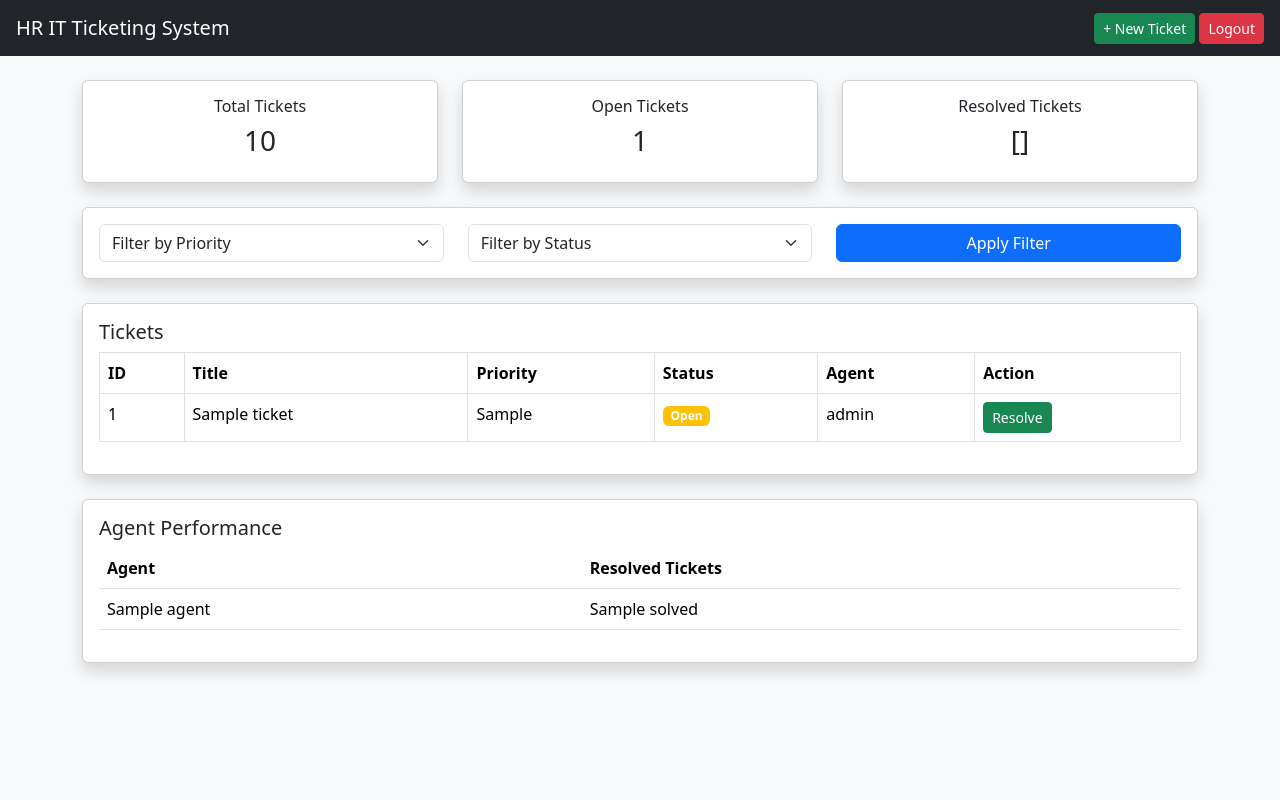
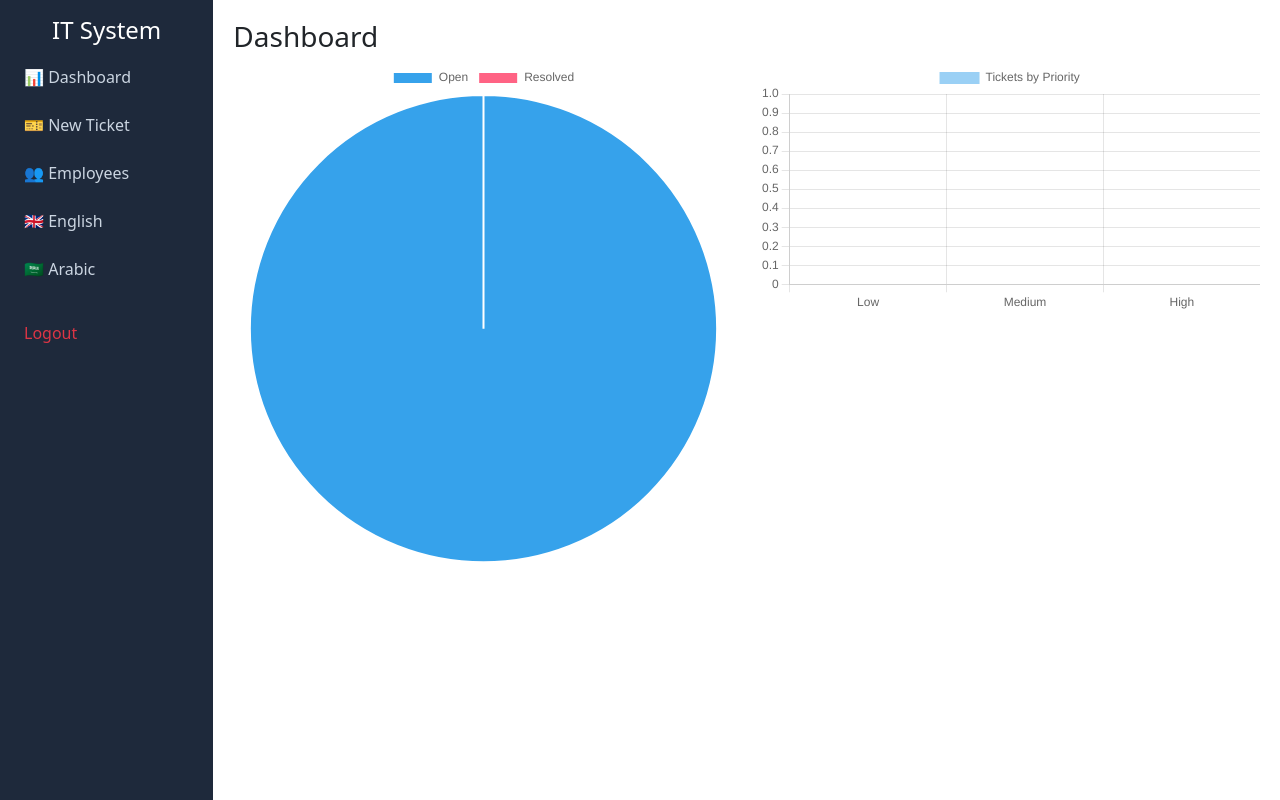
Before and after one commit to shadab404/EMD-Ticketing, a Flask app: template templates/dashboard.html in a window 1280 px wide. Run offline with Flask 3, Linux system fonts and the light colour scheme; tables that the repository leaves empty hold one stand-in row (values such as "Sample post"); the template is opened without the code that fills it: values that come from a table or form of the project are taken from there, most other values are stand-ins (such as "Sample title", 1, 10 or a date in 2020).

Commit message:
Update dashboard.html

```diff
--- a/templates/dashboard.html
+++ b/templates/dashboard.html
@@ -1,130 +1,38 @@
-<!DOCTYPE html>
-<html>
-<head>
-    <title>Dashboard</title>
-    <link href="https://cdn.jsdelivr.net/npm/bootstrap@5.3.2/dist/css/bootstrap.min.css" rel="stylesheet">
-</head>
-<body class="bg-light">
+{% extends "base.html" %}
+{% block content %}
 
-<nav class="navbar navbar-dark bg-dark px-3">
-    <span class="navbar-brand">HR IT Ticketing System</span>
-    <div>
-        <a href="/create_ticket" class="btn btn-success btn-sm">+ New Ticket</a>
-        <a href="/logout" class="btn btn-danger btn-sm">Logout</a>
+<h3>Dashboard</h3>
+
+<div class="row mb-4">
+    <div class="col-md-6">
+        <canvas id="statusChart"></canvas>
     </div>
-</nav>
-
-<div class="container mt-4">
-
-    <!-- Stats Cards -->
-    <div class="row mb-4">
-        <div class="col-md-4">
-            <div class="card shadow text-center p-3">
-                <h6>Total Tickets</h6>
-                <h3>{{ total }}</h3>
-            </div>
-        </div>
-
-        <div class="col-md-4">
-            <div class="card shadow text-center p-3">
-                <h6>Open Tickets</h6>
-                <h3>{{ open_count }}</h3>
-            </div>
-        </div>
-
-        <div class="col-md-4">
-            <div class="card shadow text-center p-3">
-                <h6>Resolved Tickets</h6>
-                <h3>{{ resolved }}</h3>
-            </div>
-        </div>
+    <div class="col-md-6">
+        <canvas id="priorityChart"></canvas>
     </div>
-
-    <!-- Filters -->
-    <div class="card shadow p-3 mb-4">
-        <form method="GET" class="row">
-            <div class="col-md-4">
-                <select name="priority" class="form-select">
-                    <option value="">Filter by Priority</option>
-                    <option value="Low">Low</option>
-                    <option value="Medium">Medium</option>
-                    <option value="High">High</option>
-                </select>
-            </div>
-
-            <div class="col-md-4">
-                <select name="status" class="form-select">
-                    <option value="">Filter by Status</option>
-                    <option value="Open">Open</option>
-                    <option value="Resolved">Resolved</option>
-                </select>
-            </div>
-
-            <div class="col-md-4">
-                <button class="btn btn-primary w-100">Apply Filter</button>
-            </div>
-        </form>
-    </div>
-
-    <!-- Tickets Table -->
-    <div class="card shadow p-3 mb-4">
-        <h5>Tickets</h5>
-        <table class="table table-bordered">
-            <thead>
-                <tr>
-                    <th>ID</th>
-                    <th>Title</th>
-                    <th>Priority</th>
-                    <th>Status</th>
-                    <th>Agent</th>
-                    <th>Action</th>
-                </tr>
-            </thead>
-            <tbody>
-                {% for ticket in tickets %}
-                <tr>
-                    <td>{{ ticket.id }}</td>
-                    <td>{{ ticket.title }}</td>
-                    <td>{{ ticket.priority }}</td>
-                    <td>
-                        {% if ticket.status == "Open" %}
-                            <span class="badge bg-warning">Open</span>
-                        {% else %}
-                            <span class="badge bg-success">Resolved</span>
-                        {% endif %}
-                    </td>
-                    <td>{{ ticket.agent.username if ticket.agent else "Unassigned" }}</td>
-                    <td>
-                        <a href="/update/{{ ticket.id }}/Resolved" class="btn btn-sm btn-success">Resolve</a>
-                    </td>
-                </tr>
-                {% endfor %}
-            </tbody>
-        </table>
-    </div>
-
-    <!-- Agent Performance -->
-    <div class="card shadow p-3">
-        <h5>Agent Performance</h5>
-        <table class="table">
-            <thead>
-                <tr>
-                    <th>Agent</th>
-                    <th>Resolved Tickets</th>
-                </tr>
-            </thead>
-            <tbody>
-                {% for agent in performance %}
-                <tr>
-                    <td>{{ agent.name }}</td>
-                    <td>{{ agent.solved }}</td>
-                </tr>
-                {% endfor %}
-            </tbody>
-        </table>
-    </div>
-
 </div>
 
-</body>
-</html>
+<script>
+const statusChart = new Chart(document.getElementById('statusChart'), {
+    type: 'pie',
+    data: {
+        labels: ['Open', 'Resolved'],
+        datasets: [{
+            data: [{{ open_count }}, {{ resolved }}]
+        }]
+    }
+});
+
+const priorityChart = new Chart(document.getElementById('priorityChart'), {
+    type: 'bar',
+    data: {
+        labels: ['Low','Medium','High'],
+        datasets: [{
+            label: 'Tickets by Priority',
+            data: [{{ low }}, {{ medium }}, {{ high }}]
+        }]
+    }
+});
+</script>
+
+{% endblock %}
```
